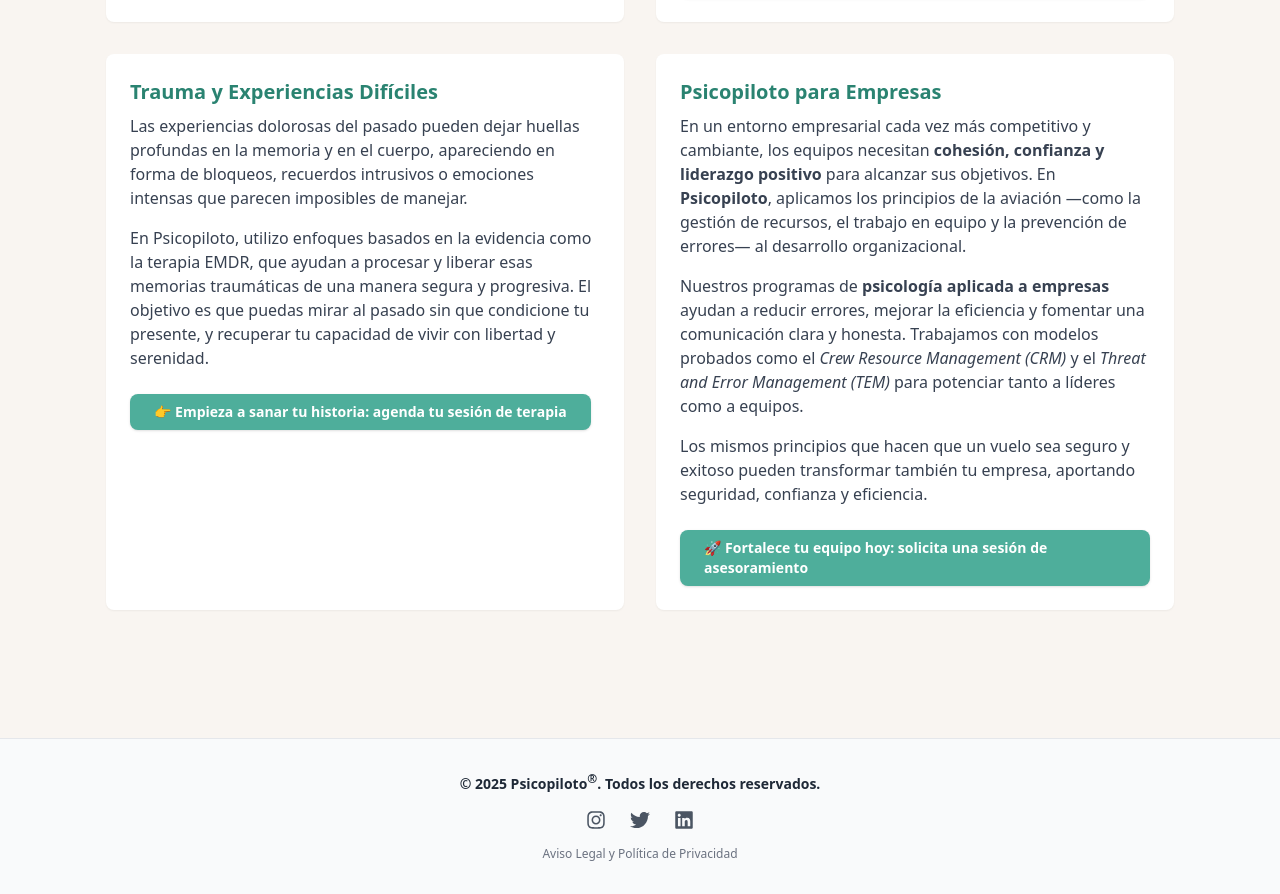
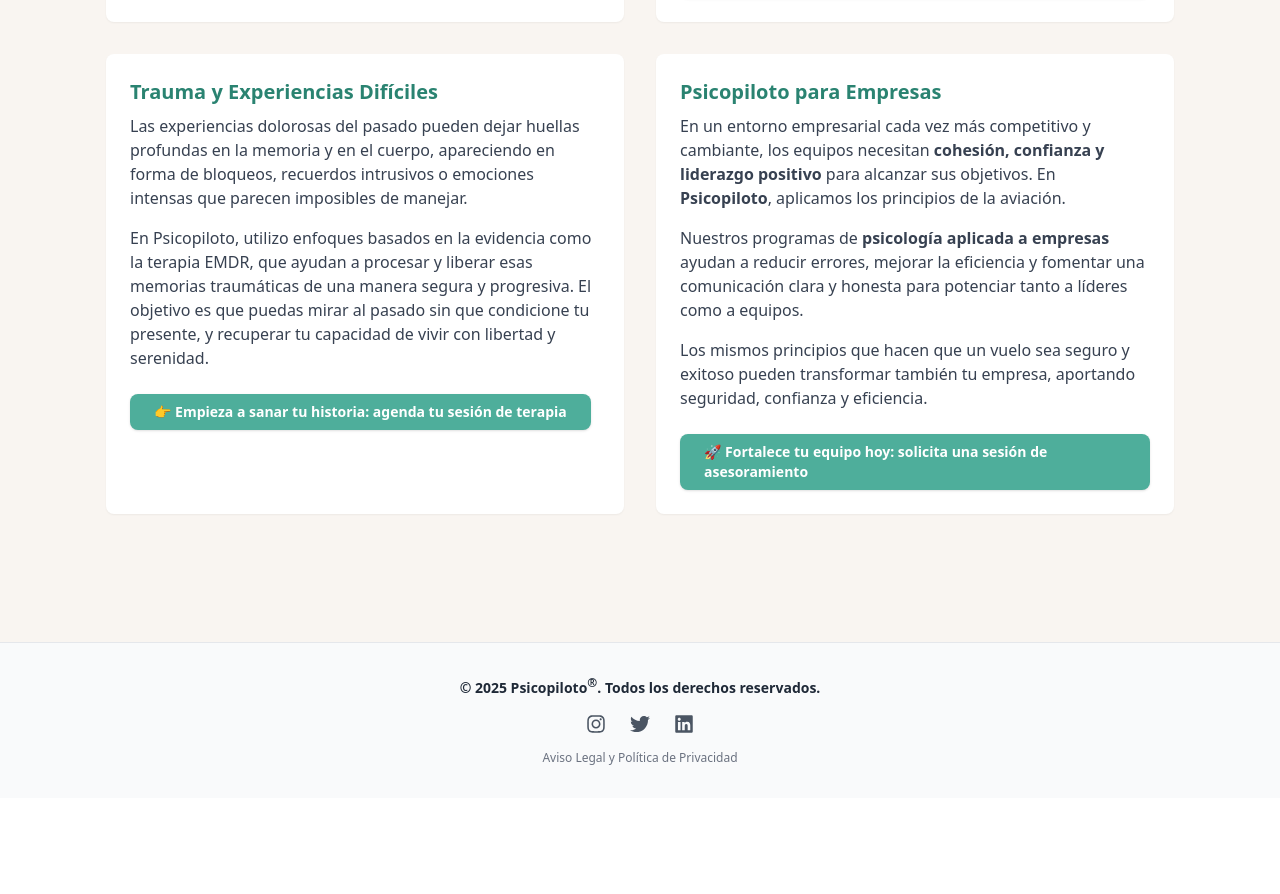
Before and after one commit to psicopiloto/psicopilotopage1, a Next.js app: page /servicios in a window 1280 px wide. Shown: the part 1562-2456 px from the top of the page. After the commit the page ends 2360 px from the top, so only its background shows below. Built offline with nearby package versions, Linux system fonts and the light colour scheme.

Commit message:
Update servicios.js

```diff
--- a/pages/servicios.js
+++ b/pages/servicios.js
@@ -191,16 +191,12 @@ export default function Servicios() {
     En un entorno empresarial cada vez más competitivo y cambiante, los equipos
     necesitan <strong>cohesión, confianza y liderazgo positivo</strong> para
     alcanzar sus objetivos. En <strong>Psicopiloto</strong>, aplicamos los
-    principios de la aviación —como la gestión de recursos, el trabajo en
-    equipo y la prevención de errores— al desarrollo organizacional.
+    principios de la aviación.
   </p>
   <p className="mb-4">
     Nuestros programas de <strong>psicología aplicada a empresas</strong> ayudan
     a reducir errores, mejorar la eficiencia y fomentar una comunicación clara
-    y honesta. Trabajamos con modelos probados como el{" "}
-    <em>Crew Resource Management (CRM)</em> y el{" "}
-    <em>Threat and Error Management (TEM)</em> para potenciar tanto a líderes
-    como a equipos.
+    y honesta para potenciar tanto a líderes como a equipos.
   </p>
   <p className="mb-4">
     Los mismos principios que hacen que un vuelo sea seguro y exitoso pueden
```
